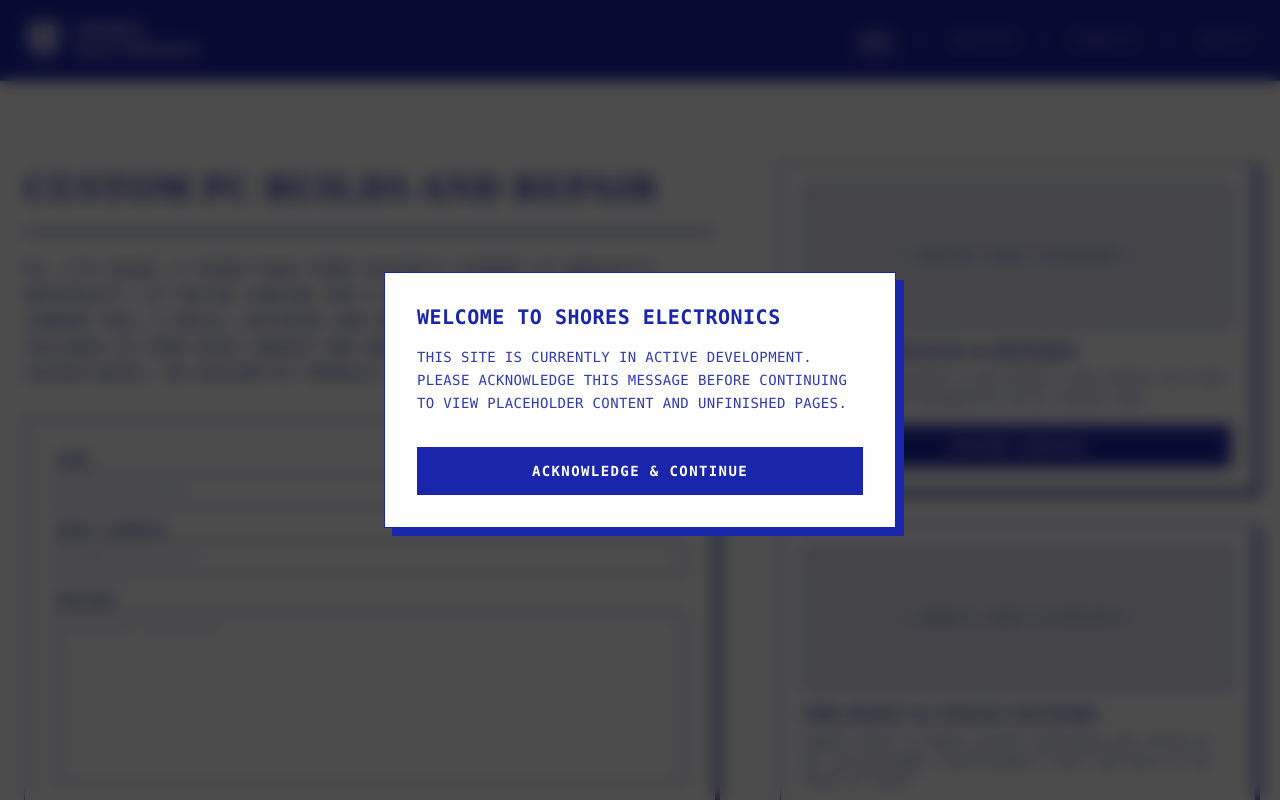
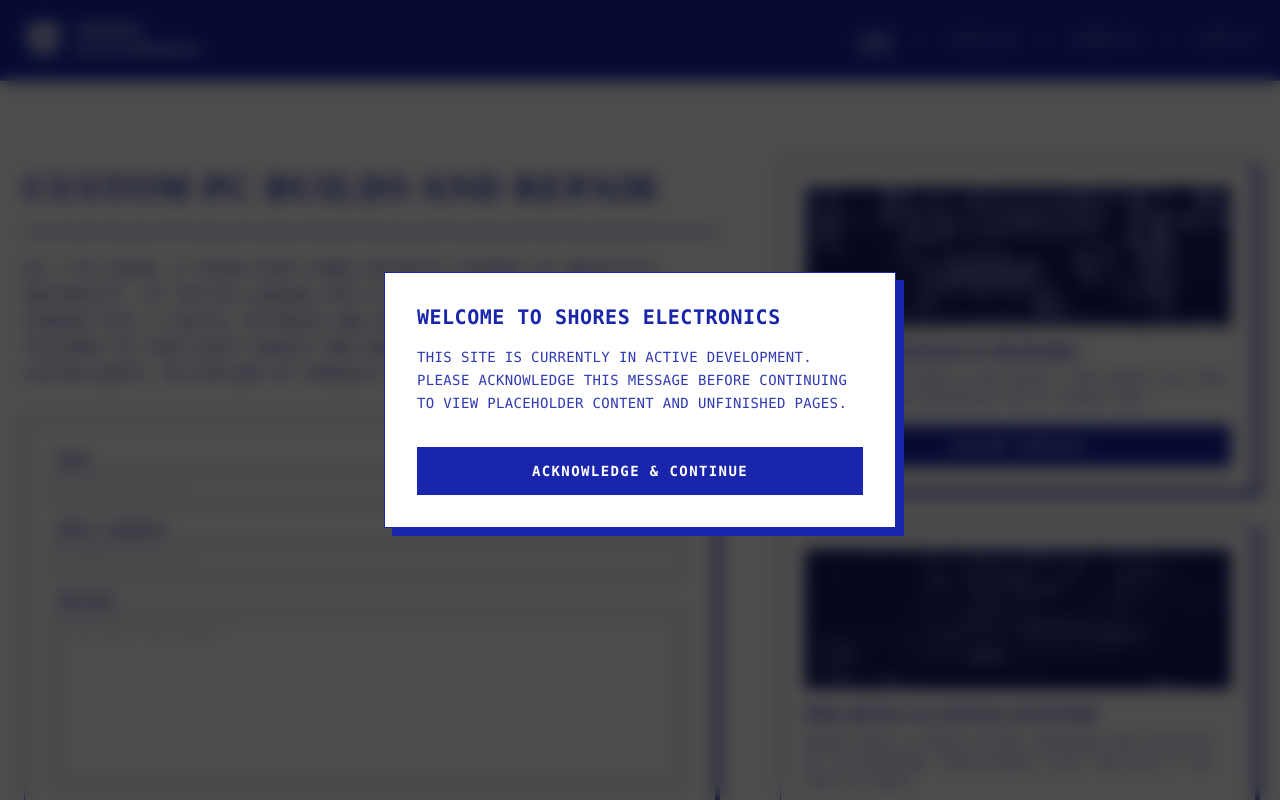
Before and after one commit to shoresy13/shores-electronics, a React (Vite) app in the folder frontend/: page / in a window 1280 px wide. Shown: the top 800 px of the page. Built offline with nearby package versions, Linux system fonts and the light colour scheme; a web font is replaced by a local one.

Commit message:
Add placeholder images to CTA cards

```diff
--- a/frontend/src/features/home/CtaCard.jsx
+++ b/frontend/src/features/home/CtaCard.jsx
@@ -5,6 +5,7 @@
 export const CtaCard = ({
                             title,
                             description,
+                            imageSrc,
                             imageLabel,
                             buttonText,
                             buttonLink,
@@ -15,11 +16,18 @@
         <Card padding={padding} className={`font-mono ${className}`}>
             <div className="flex flex-col flex-1 justify-between mb-4 gap-3">
 
-                {/* Image Placeholder */}
-                <div className="w-full min-h-35 flex-1 bg-[#1925aa]/10 border border-[#1925aa] flex items-center justify-center overflow-hidden">
-                    <span className="text-[11px] uppercase tracking-widest font-bold text-[#1925aa]/60">
-                        {imageLabel}
-                    </span>
+                <div className="w-full h-35 shrink-0 bg-[#1925aa]/10 border border-[#1925aa] flex items-center justify-center overflow-hidden">
+                    {imageSrc ? (
+                        <img
+                            src={imageSrc}
+                            alt={title}
+                            className="w-full h-full object-cover"
+                        />
+                    ) : (
+                        <span className="text-[11px] uppercase tracking-widest font-bold text-[#1925aa]/60">
+                            {imageLabel}
+                        </span>
+                    )}
                 </div>
 
                 {/* Text */}
--- a/frontend/src/features/home/Hero.jsx
+++ b/frontend/src/features/home/Hero.jsx
@@ -1,6 +1,9 @@
 import React from "react";
 import { CtaCard } from "./CtaCard";
 import { ContactForm } from "./ContactForm";
+
+import repairImg from "./assets/repair.jpg";
+import buildImg from "./assets/build.jpg";
 
 export const Hero = () => {
     return (
@@ -31,7 +34,8 @@
                     <div className="lg:col-span-5 flex flex-col justify-between space-y-8">
                         <CtaCard
                             title="Custom Builds & Repairs"
-                            description="Custom pcs tailored to any budget, free quotes plus free initial system diagnostics on all repair jobs. "
+                            description="Custom pcs tailored to any budget, free quotes plus free initial system diagnostics on all repair jobs."
+                            imageSrc={repairImg}
                             imageLabel="[ SERVICES IMAGE PLACEHOLDER ]"
                             buttonText="Explore Services"
                             buttonLink="/services"
@@ -41,6 +45,7 @@
                         <CtaCard
                             title="Pre-Built & Stock Systems"
                             description="Browse ready to order systems configured and tested by me. No bloatware, proffesionally built and sold at the price of parts."
+                            imageSrc={buildImg}
                             imageLabel="[ PRODUCTS IMAGE PLACEHOLDER ]"
                             buttonText="View Current Systems"
                             buttonLink="/products"
```
Also changed, not shown: frontend/src/features/home/assets/build.jpg (added), frontend/src/features/home/assets/repair.jpg (added).
